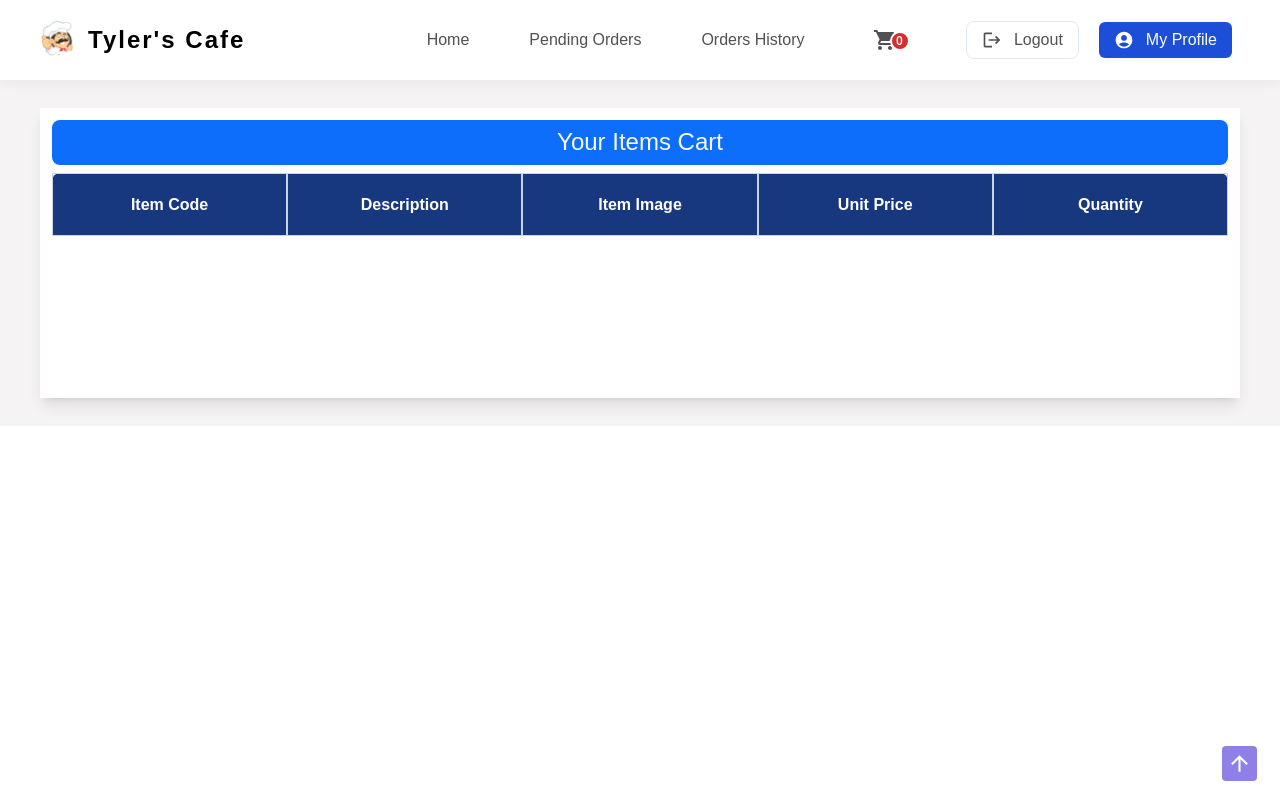
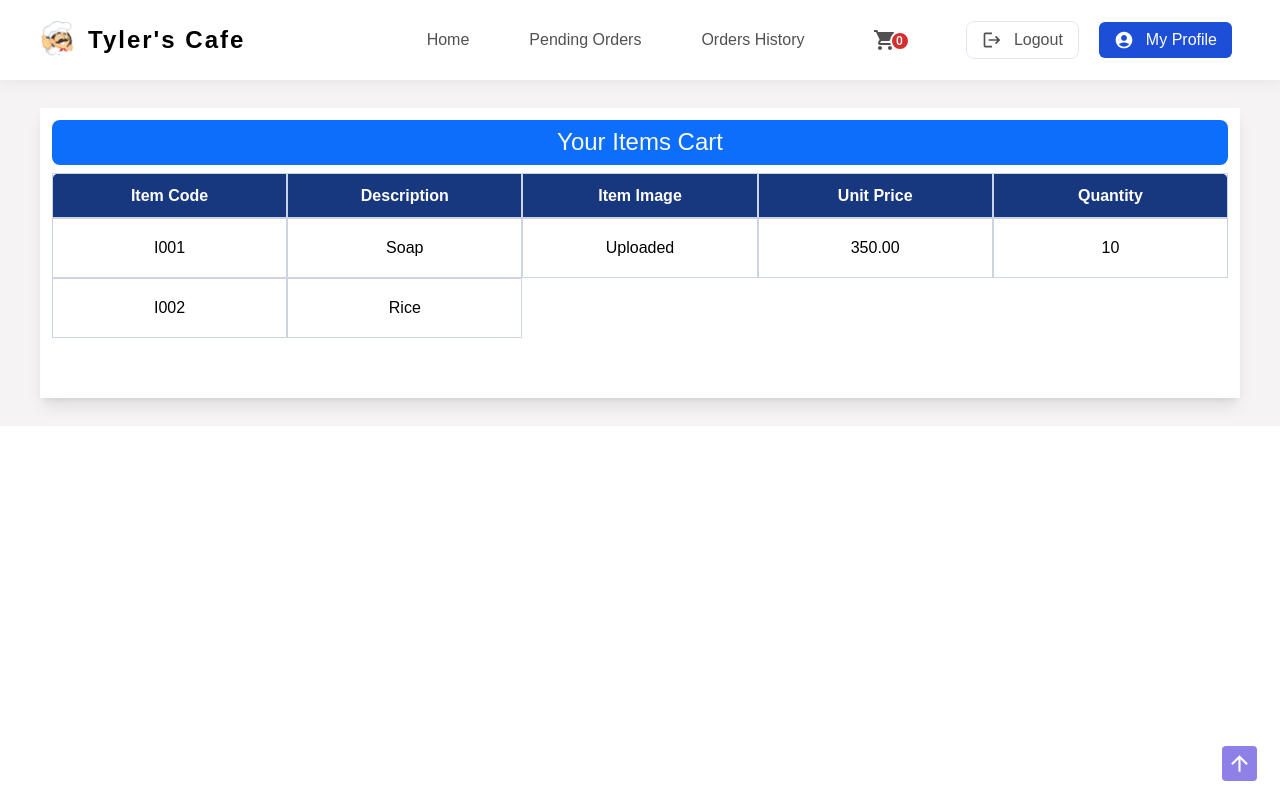
Before and after one commit to AshanSandeep06/Food-Shop-System, a React (Create React App) app in the folder frontend/: page /placeOrder in a window 1280 px wide. Built offline with nearby package versions, Linux system fonts and the light colour scheme.

Commit message:
Content Updated

```diff
--- a/frontend/src/components/Table/Table.tsx
+++ b/frontend/src/components/Table/Table.tsx
@@ -3,7 +3,7 @@ import React from "react";
 type TableProps = {
   tblName: string;
   tblHeaders: string[];
-  tblData: [string[]];
+  tblData: Array<string[]>;
 };
 
 const Table = (props: TableProps) => {
@@ -39,7 +39,7 @@ const Table = (props: TableProps) => {
                 {props.tblHeaders.map((header, index) => (
                   <th
                     key={index}
-                    className="!leading-[0] border border-slate-300 flex justify-center items-center"
+                    className="border border-slate-300 flex justify-center items-center"
                     style={{ lineHeight: "38px!important" }}
                   >
                     {header}
--- a/frontend/src/pages/PlaceOrder/PlaceOrder.tsx
+++ b/frontend/src/pages/PlaceOrder/PlaceOrder.tsx
@@ -9,7 +9,7 @@ const PlaceOrder = () => {
       <Table
         tblName="Your Items Cart"
         tblHeaders={["Item Code", "Description", "Item Image", "Unit Price", "Quantity"]}
-        tblData={[[]]}
+        tblData={[["I001", "Soap", "Uploaded", "350.00", "10"], ["I002", "Rice"]]}
       />
 
       {/* --------- Form --------- */}
```
